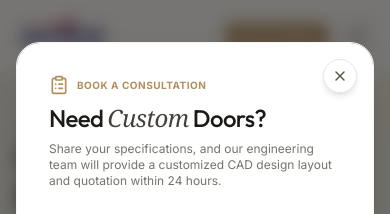
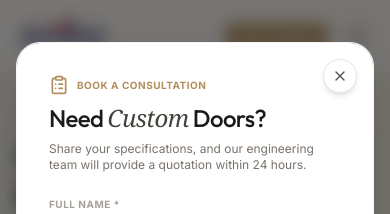
Before and after one commit to CoderShravani/Eureka-Doors, a React (Vite) app: page / in a window 390 px wide. Both pictures are taken after a click on the button "GET IN TOUCH". Shown: the top 214 px of the page. Built offline with nearby package versions, Linux system fonts and the light colour scheme.

Commit message:
refactor(ui): update contact description and simplify header menu
Remove CAD design mention from contact CTA and remove redundant 'View All Products' link from the mobile navigation menu.

```diff
--- a/src/components/ContactCTA.tsx
+++ b/src/components/ContactCTA.tsx
@@ -83,7 +83,7 @@ export default function ContactCTA({ isModalMode = false, onCloseModal }: Contac
                 Need <span className="italic font-serif font-normal text-stone-700">Custom</span> Doors?
               </h2>
               <p className="text-xs text-stone-500">
-                Share your specifications, and our engineering team will provide a customized CAD design layout and quotation within 24 hours.
+                Share your specifications, and our engineering team will provide a quotation within 24 hours.
               </p>
             </div>
 
--- a/src/components/Header.tsx
+++ b/src/components/Header.tsx
@@ -200,16 +200,10 @@ export default function Header({ onNavigate, onOpenConsultation }: HeaderProps)
 
               {/* Product Categories Section */}
               <div>
-                <div className="flex items-center justify-between px-1 mb-2.5">
+                <div className="px-1 mb-2.5">
                   <span className="text-[11px] font-bold text-stone-400 uppercase tracking-wider">
                     Product Categories
                   </span>
-                  <button
-                    onClick={() => handleItemClick('products')}
-                    className="text-[11px] font-semibold text-[#b38e5d] hover:underline"
-                  >
-                    View All Products →
-                  </button>
                 </div>
 
                 <div className="space-y-2">
```
